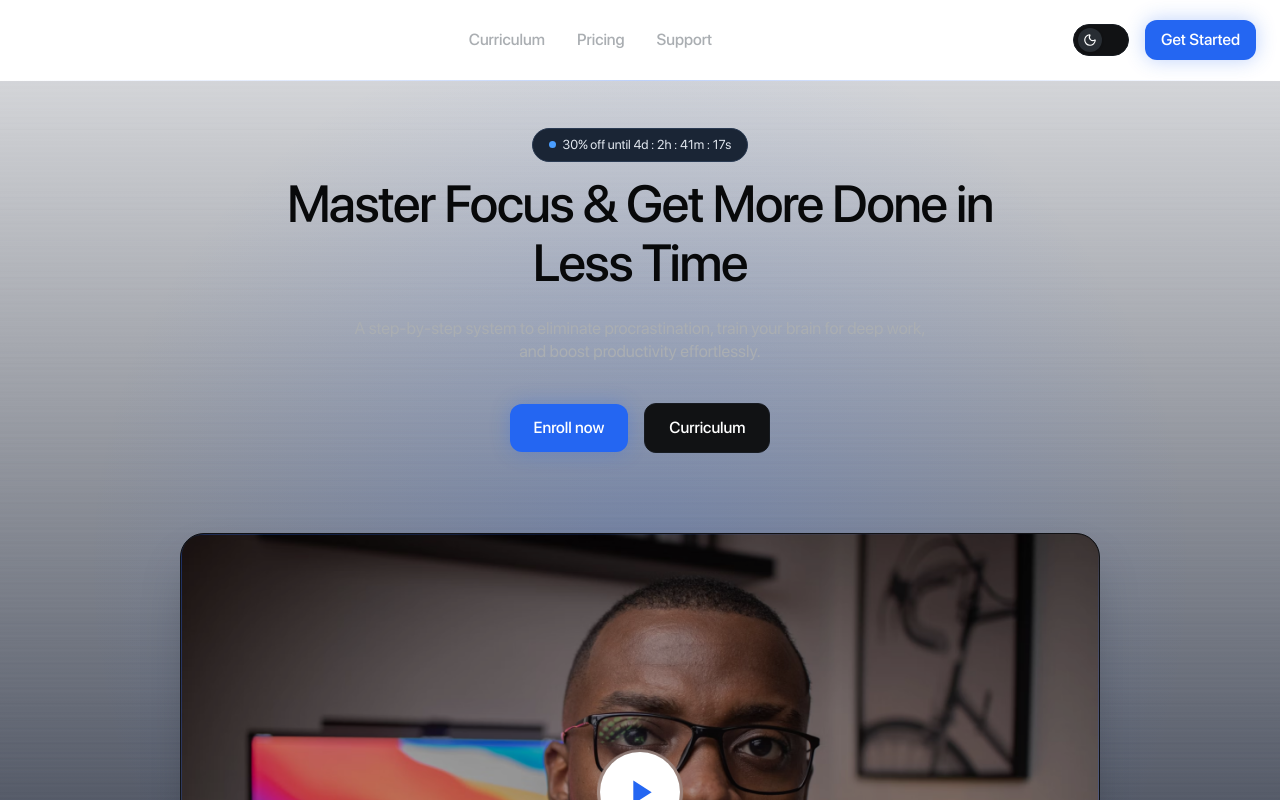
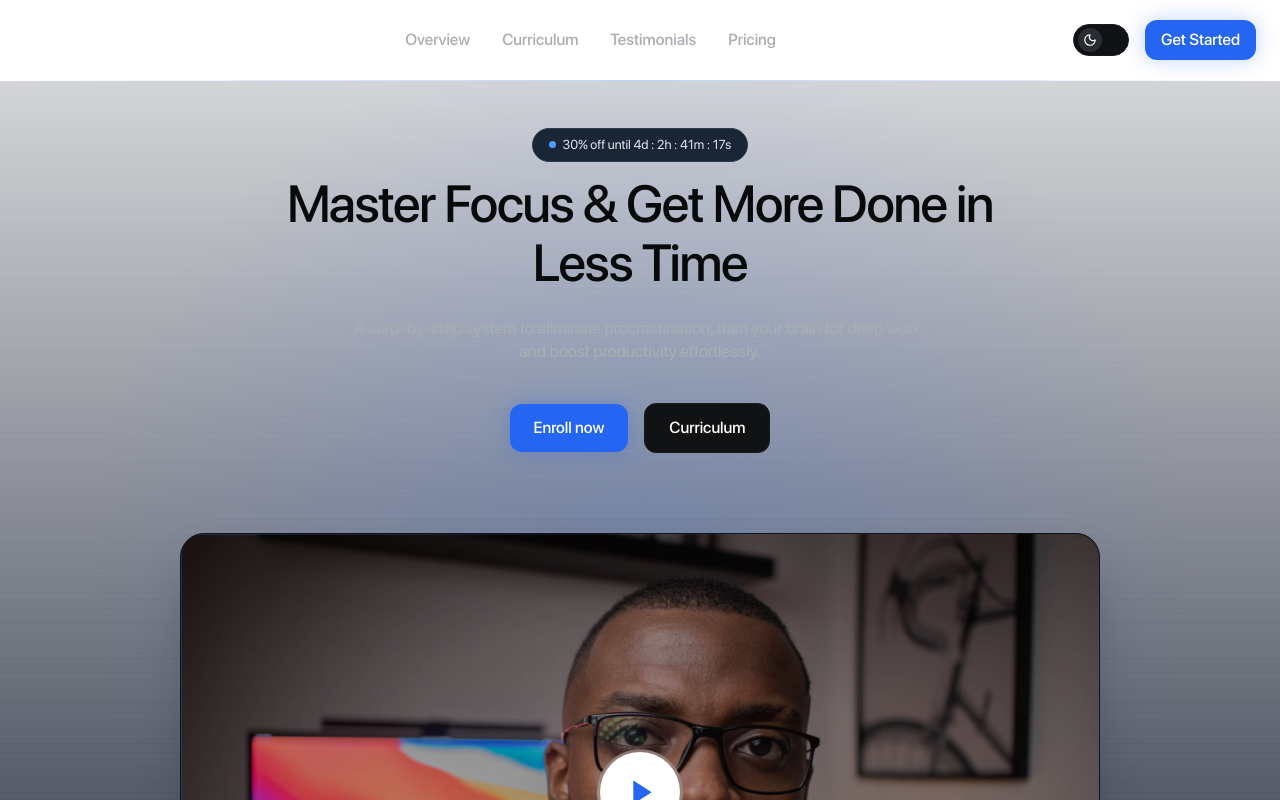
Before and after one commit to mahbubnoyon506/wamac-assessment, a Next.js app: page / in a window 1280 px wide. Shown: the top 800 px of the page. Built offline with nearby package versions, Linux system fonts and the light colour scheme.

Commit message:
Navigation feature added

```diff
--- a/app/components/CurriculumSection.tsx
+++ b/app/components/CurriculumSection.tsx
@@ -71,7 +71,7 @@ export const CurriculumSection = () => {
   };
 
   return (
-    <section className="bg-background py-12 md:py-24 px-6">
+    <section id="curriculum" className="bg-background py-12 md:py-24 px-6">
       <div className="max-w-7xl mx-auto">
         <div className="flex flex-col items-center mb-24">
           <Badge label="Course Curriculum" className="mb-6" />
--- a/app/components/Navbar.tsx
+++ b/app/components/Navbar.tsx
@@ -5,8 +5,14 @@ import { SwitchTheme } from "./SwitchTheme";
 import { Button } from "./ui/Button";
 import { Divider } from "./ui/Divider";
 
+const menuItems = ["overview", "curriculum", "testimonials", "pricing"];
+
 export const Navbar = () => {
   const [isOpen, setIsOpen] = useState(false);
+
+  const handleNavClick = () => {
+    setIsOpen(false);
+  };
 
   return (
     <nav className="fixed top-0 left-0 right-0 z-50 bg-background backdrop-blur-md ">
@@ -24,15 +30,16 @@ export const Navbar = () => {
 
         {/* Desktop Links - Hidden on SM and MD (under 768px) */}
         <div className="hidden lg:flex items-center gap-8 text-body-sm font-medium text-neutral-400">
-          <a href="#" className="hover:text-white transition-colors">
-            Curriculum
-          </a>
-          <a href="#" className="hover:text-white transition-colors">
-            Pricing
-          </a>
-          <a href="#" className="hover:text-white transition-colors">
-            Support
-          </a>
+          {menuItems.map((i) => (
+            <a
+              key={i}
+              href={`#${i}`}
+              onClick={handleNavClick}
+              className="capitalize hover:text-white transition-colors duration-300"
+            >
+              {i}
+            </a>
+          ))}
         </div>
 
         {/* Right Actions */}
@@ -82,15 +89,16 @@ export const Navbar = () => {
       {isOpen && (
         <div className="lg:hidden absolute top-20 left-0 w-full bg-neutral-950 border-b border-neutral-800 p-6 flex flex-col gap-6 animate-in slide-in-from-top">
           <div className="flex flex-col gap-4 text-body font-medium text-neutral-400">
-            <a href="#" className="hover:text-white">
-              Curriculum
-            </a>
-            <a href="#" className="hover:text-white">
-              Pricing
-            </a>
-            <a href="#" className="hover:text-white">
-              Support
-            </a>
+            {menuItems.map((i) => (
+              <a
+                key={i}
+                href={`#${i}`}
+                onClick={handleNavClick}
+                className="capitalize hover:text-white transition-colors duration-300"
+              >
+                {i}
+              </a>
+            ))}
           </div>
           <div className="h-[1px] bg-neutral-800" />
           <div className="flex flex-col gap-4">
--- a/app/components/PricingSection.tsx
+++ b/app/components/PricingSection.tsx
@@ -6,7 +6,7 @@ import CheckIcon from "./ui/CheckIcon";
 
 export const PricingSection = () => {
   return (
-    <section className="bg-background py-12 md:py-24 px-6">
+    <section id="pricing" className="bg-background py-12 md:py-24 px-6">
       <div className="max-w-7xl mx-auto grid grid-col-1 lg:grid-cols-12 gap-6">
         {/* Left Card: Bonus Information */}
         <div className="lg:col-span-7 bg-neutral-900/40 border border-neutral-800 rounded-4xl p-5 md:p-16 flex flex-col justify-center">
--- a/app/components/SoutionSection.tsx
+++ b/app/components/SoutionSection.tsx
@@ -14,7 +14,7 @@ const images = [
 
 export const SoutionSection = () => {
   return (
-    <section className="bg-background py-12 md:py-24 px-6">
+    <section id="overview" className="bg-background py-12 md:py-24 px-6">
       <div className="max-w-7xl mx-auto">
         {/* Top Content */}
         <div className="text-center mb-12 md:mb-24">
--- a/app/components/TestimonialsSection.tsx
+++ b/app/components/TestimonialsSection.tsx
@@ -71,7 +71,10 @@ export const TestimonialsSection = () => {
   };
 
   return (
-    <section className="bg-background py-12 md:py-24 overflow-hidden">
+    <section
+      id="testimonials"
+      className="bg-background py-12 md:py-24 overflow-hidden"
+    >
       <div className="max-w-7xl mx-auto px-6 lg:px-0 mb-12">
         <div className="flex justify-center">
           <Badge label="Testimonials" className="mb-3" />
--- a/app/layout.tsx
+++ b/app/layout.tsx
@@ -27,7 +27,11 @@ export default function RootLayout({
   children: React.ReactNode;
 }) {
   return (
-    <html lang="en" suppressHydrationWarning className={sfPro.variable}>
+    <html
+      lang="en"
+      suppressHydrationWarning
+      className={`scroll-smooth ${sfPro.variable}`}
+    >
       {/* <ThemeProvider attribute="class" defaultTheme="dark"> */}
       <body className="font-sans antialiased bg-background text-foreground selection:bg-primary-500/30">
         <Navbar />
```
